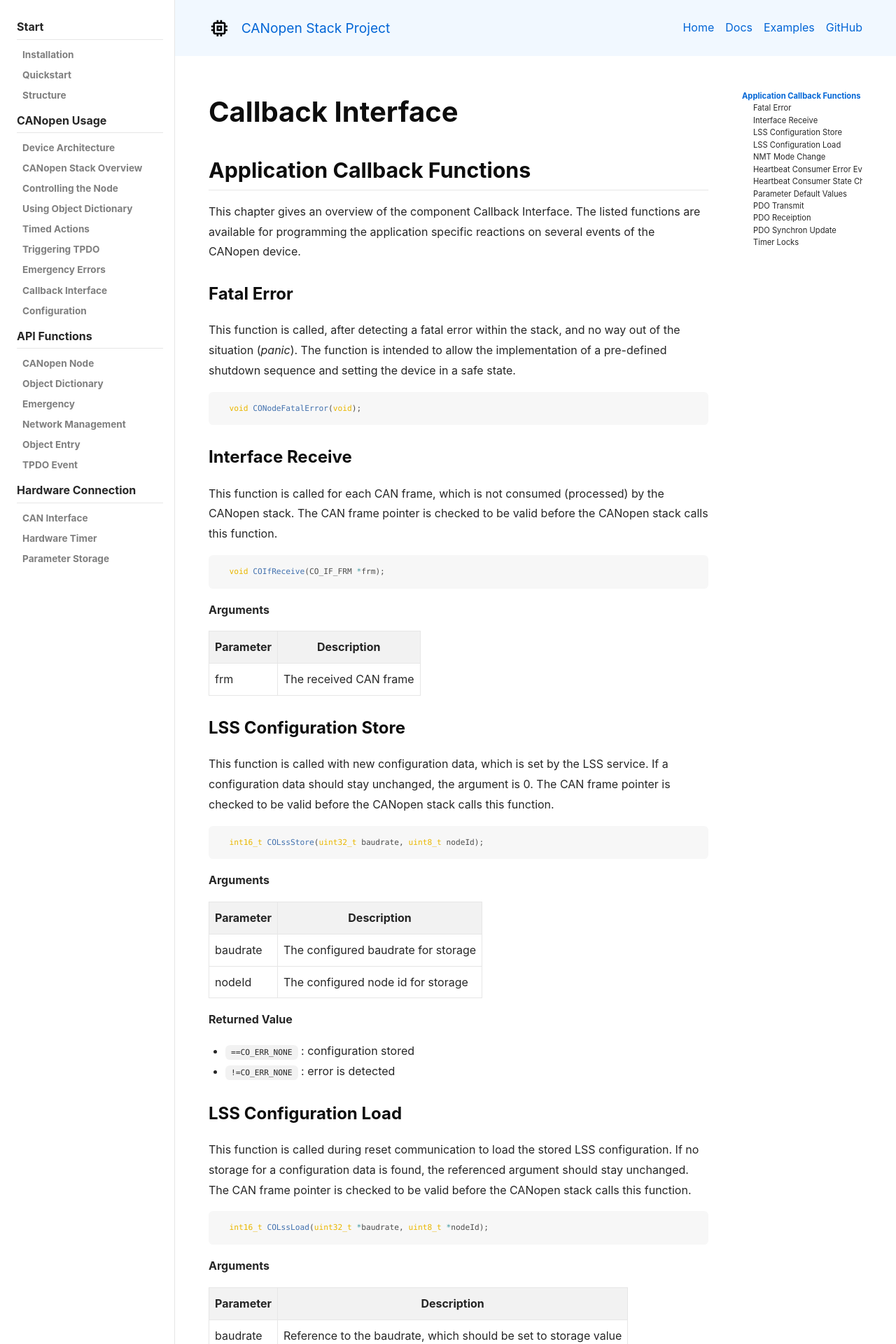
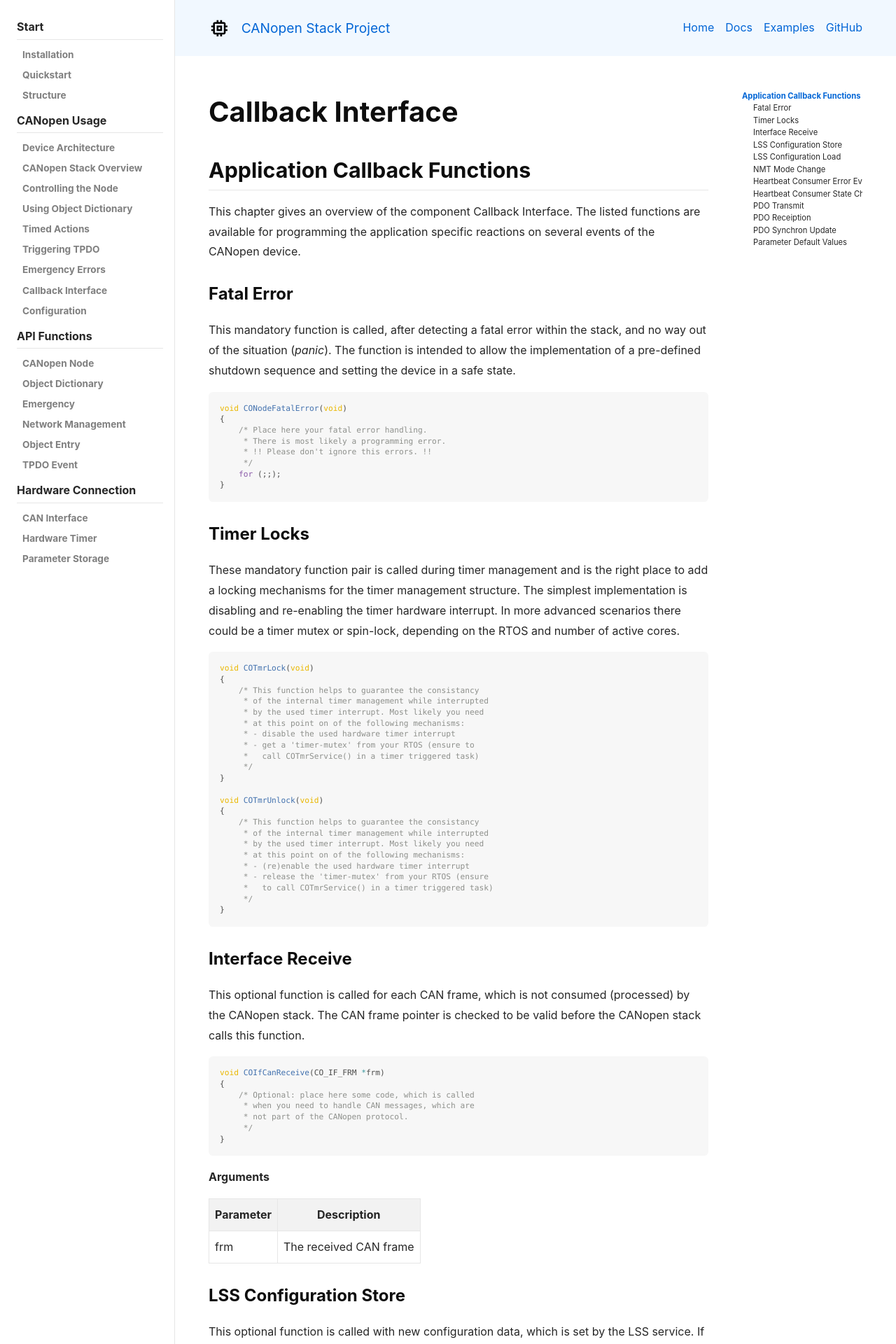
Before and after one commit to embedded-office/canopen-stack, a Jekyll site: the page built from docs/docs/usecase/callbacks.md, in a window 1280 px wide. Shown: the top 1920 px of the page at 70% size. Built offline with Jekyll 4.4.1, drawn with Linux system fonts in a browser that asks for light colours; nearby versions of some CDN libraries; some of the changed text lies outside the part shown.

Commit message:
improve documentation for callback functions

````diff
--- a/docs/docs/usecase/callbacks.md
+++ b/docs/docs/usecase/callbacks.md
@@ -14,19 +14,63 @@ This chapter gives an overview of the component Callback Interface. The listed f
 
 ### Fatal Error
 
-This function is called, after detecting a fatal error within the stack, and no way out of the situation (*panic*). The function is intended to allow the implementation of a pre-defined shutdown sequence and setting the device in a safe state.
+This mandatory function is called, after detecting a fatal error within the stack, and no way out of the situation (*panic*). The function is intended to allow the implementation of a pre-defined shutdown sequence and setting the device in a safe state.
 
 ```c
-  void CONodeFatalError(void);
+void CONodeFatalError(void)
+{
+    /* Place here your fatal error handling.
+     * There is most likely a programming error.
+     * !! Please don't ignore this errors. !!
+     */
+    for (;;);
+}
+```
+
+
+### Timer Locks
+
+These mandatory function pair is called during timer management and is the right place to add a locking mechanisms for the timer management structure. The simplest implementation is disabling and re-enabling the timer hardware interrupt. In more advanced scenarios there could be a timer mutex or spin-lock, depending on the RTOS and number of active cores.
+
+```c
+void COTmrLock(void)
+{
+    /* This function helps to guarantee the consistancy
+     * of the internal timer management while interrupted
+     * by the used timer interrupt. Most likely you need
+     * at this point on of the following mechanisms:
+     * - disable the used hardware timer interrupt
+     * - get a 'timer-mutex' from your RTOS (ensure to
+     *   call COTmrService() in a timer triggered task)
+     */
+}
+
+void COTmrUnlock(void)
+{
+    /* This function helps to guarantee the consistancy
+     * of the internal timer management while interrupted
+     * by the used timer interrupt. Most likely you need
+     * at this point on of the following mechanisms:
+     * - (re)enable the used hardware timer interrupt
+     * - release the 'timer-mutex' from your RTOS (ensure
+     *   to call COTmrService() in a timer triggered task)
+     */
+}
 ```
 
 
 ### Interface Receive
 
-This function is called for each CAN frame, which is not consumed (processed) by the CANopen stack. The CAN frame pointer is checked to be valid before the CANopen stack calls this function.
+This optional function is called for each CAN frame, which is not consumed (processed) by the CANopen stack. The CAN frame pointer is checked to be valid before the CANopen stack calls this function.
 
 ```c
-  void COIfReceive(CO_IF_FRM *frm);
+void COIfCanReceive(CO_IF_FRM *frm)
+{
+    /* Optional: place here some code, which is called
+     * when you need to handle CAN messages, which are
+     * not part of the CANopen protocol.
+     */
+}
 ```
 
 **Arguments**
@@ -38,10 +82,17 @@ This function is called for each CAN frame, which is not consumed (processed) by
 
 ### LSS Configuration Store
 
-This function is called with new configuration data, which is set by the LSS service. If a configuration data should stay unchanged, the argument is 0. The CAN frame pointer is checked to be valid before the CANopen stack calls this function.
+This optional function is called with new configuration data, which is set by the LSS service. If a configuration data should stay unchanged, the argument is 0. The CAN frame pointer is checked to be valid before the CANopen stack calls this function.
 
 ```c
-  int16_t COLssStore(uint32_t baudrate, uint8_t nodeId);
+int16_t COLssStore(uint32_t baudrate, uint8_t nodeId)
+{
+    /* Optional: place here some code, which is called
+     * when LSS client is in use and the CANopen node
+     * needs to store updated values.
+     */
+    return (0u);
+}
 ```
 
 **Arguments**
@@ -53,16 +104,23 @@ This function is called with new configuration data, which is set by the LSS ser
 
 **Returned Value**
 
-- `==CO_ERR_NONE` : configuration stored
-- `!=CO_ERR_NONE` : error is detected
+- `==0` : configuration stored
+- `!=0` : error is detected
 
 
 ### LSS Configuration Load
 
-This function is called during reset communication to load the stored LSS configuration. If no storage for a configuration data is found, the referenced argument should stay unchanged. The CAN frame pointer is checked to be valid before the CANopen stack calls this function.
+This optional function is called during reset communication to load the stored LSS configuration. If no storage for a configuration data is found, the referenced argument should stay unchanged. The CAN frame pointer is checked to be valid before the CANopen stack calls this function.
 
 ```c
-  int16_t COLssLoad(uint32_t *baudrate, uint8_t *nodeId);
+int16_t COLssLoad(uint32_t *baudrate, uint8_t *nodeId)
+{
+    /* Optional: place here some code, which is called
+     * when LSS client is in use and the CANopen node
+     * is initialized.
+     */
+    return (0u);
+}
 ```
 
 **Arguments**
@@ -74,16 +132,21 @@ This function is called during reset communication to load the stored LSS config
 
 **Returned Value**
 
-- `==CO_ERR_NONE` : configuration loaded
-- `!=CO_ERR_NONE` : error is detected
+- `==0` : configuration loaded
+- `!=0` : error is detected
 
 
 ### NMT Mode Change
 
-This function is called when the NMT mode is changed. The nmt object pointer is checked to be valid before the CANopen stack calls this function.
+This optional function is called when the NMT mode is changed. The nmt object pointer is checked to be valid before the CANopen stack calls this function.
 
 ```c
-  void CONmtModeChange(CO_NMT *nmt, CO_MODE mode);
+void CONmtModeChange(CO_NMT *nmt, CO_MODE mode)
+{
+    /* Optional: place here some code, which is called
+     * when a NMT mode change is initiated.
+     */
+}
 ```
 
 **Arguments**
@@ -96,10 +159,16 @@ This function is called when the NMT mode is changed. The nmt object pointer is
 
 ### Heartbeat Consumer Error Event
 
-This function is called when a heartbeat consumer monitor timer elapses, before receiving the corresponding heartbeat message. The node pointer is checked to be valid before the CANopen stack calls this function.
+This optional function is called when a heartbeat consumer monitor timer elapses, before receiving the corresponding heartbeat message. The node pointer is checked to be valid before the CANopen stack calls this function.
 
 ```c
-  void CONmtHbConsEvent(CO_NMT *nmt, uint8_t nodeId);
+void CONmtHbConsEvent(CO_NMT *nmt, uint8_t nodeId)
+{
+    /* Optional: place here some code, which is called
+     * called when heartbeat consumer is in use and
+     * detects an error on monitored node(s).
+     */
+}
 ```
 
 **Arguments**
@@ -112,10 +181,16 @@ This function is called when a heartbeat consumer monitor timer elapses, before
 
 ### Heartbeat Consumer State Change
 
-This function is called when a heartbeat consumer monitor detects a state change, of a monitored node. The node pointer is checked to be valid before the CANopen stack calls this function.
+This optional function is called when a heartbeat consumer monitor detects a state change, of a monitored node. The node pointer is checked to be valid before the CANopen stack calls this function.
 
 ```c
-  void CONmtHbConsChange(CO_NMT *nmt, uint8_t nodeId, CO_MODE mode);
+void CONmtHbConsChange(CO_NMT *nmt, uint8_t nodeId, CO_MODE mode)
+{
+    /* Optional: place here some code, which is called
+     * when heartbeat consumer is in use and detects a
+     * NMT state change on monitored node(s).
+     */
+}
 ```
 
 **Arguments**
@@ -127,32 +202,18 @@ This function is called when a heartbeat consumer monitor detects a state change
 | mode | The new received node state of the monitored node |
 
 
-### Parameter Default Values
+### PDO Transmit
 
-This callback function will be called during restoring the default values of a parameter group. The function is responsible for setting the factory defaults in the current parameter group memory. The parameter group info pointer is checked to be valid before the CANopen stack calls this function.
+This optional function is called just before the PDO transmission will send the PDO message frame to the CANopen network.
 
 ```c
-  int16_t COParaDefault(CO_PARA *pg);
-```
-
-**Arguments**
-
-| Parameter | Description |
-| --- | --- |
-| pg | Ptr to parameter group info |
-
-**Returned Value**
-
-- `=0` : parameter default values successful set
-- `<0` : error is detected and function aborted
-
-
-### PDO Transmit
-
-This function is called just before the PDO transmission will send the PDO message frame to the CANopen network.
-
-```c
-  void COPdoTransmit(CO_IF_FRM *frm);
+void COPdoTransmit(CO_IF_FRM *frm)
+{
+    /* Optional: place here some code, which is called
+     * just before a PDO is transmitted. You may adjust
+     * the given CAN frame which is send afterwards.
+     */
+}
 ```
 
 **Arguments**
@@ -164,10 +225,19 @@ This function is called just before the PDO transmission will send the PDO messa
 
 ### PDO Receiption
 
-This function is called just before the PDO receiption will distribute the PDO message frame into the object dictionary. This callback function is able to *consume* the PDO message frame, e.g. the distribution into the object dictionary will be skipped. Furthermore without *consuming* the PDO message frame, this function could modify the received data before distribution takes place.
+This optional function is called just before the PDO receiption will distribute the PDO message frame into the object dictionary. This callback function is able to *consume* the PDO message frame, e.g. the distribution into the object dictionary will be skipped. Furthermore without *consuming* the PDO message frame, this function could modify the received data before distribution takes place.
 
 ```c
-  int16_t COPdoReceive(CO_IF_FRM *frm);
+int16_t COPdoReceive(CO_IF_FRM *frm)
+{
+    /* Optional: place here some code, which is called
+     * right after receiving a PDO. You may adjust
+     * the given CAN frame which is written into the
+     * object dictionary afterwards or suppress the
+     * write operation.
+     */
+    return(0u);
+}
 ```
 
 **Arguments**
@@ -184,10 +254,16 @@ This function is called just before the PDO receiption will distribute the PDO m
 
 ### PDO Synchron Update
 
-This function is called after a synchronized PDO is received and the data is distributed into the object dictionary.
+This optional function is called after a synchronized PDO is received and the data is distributed into the object dictionary.
 
 ```c
-  void COPdoSyncUpdate(CO_RPDO *pdo);
+void COPdoSyncUpdate(CO_RPDO *pdo)
+{
+    /* Optional: place here some code, which is called
+     * right after the object dictionary update due to
+     * a synchronized PDO.
+     */
+}
 ```
 
 **Arguments**
@@ -197,11 +273,27 @@ This function is called after a synchronized PDO is received and the data is dis
 | pdo | Pointer to received and synchron processed RPDO |
 
 
-### Timer Locks
+### Parameter Default Values
 
-These function pair is called during timer management and is the right place to add a locking mechanisms for the timer management structure. The simplest implementation is disabling and re-enabling the timer hardware interrupt. In more advanced scenarios there could be a timer mutex or spin-lock, depending on the RTOS and number of active cores.
+This optional function will be called during restoring the default values of a parameter group. The function is responsible for setting the factory defaults in the current parameter group memory. The parameter group info pointer is checked to be valid before the CANopen stack calls this function.
 
 ```c
-  void COTmrLock(void);
-  void COTmrUnlock(void);
+int16_t COParaDefault(CO_PARA *pg)
+{
+    /* Optional: place here some code, which is called
+     * when a parameter group is restored to factory
+     * settings.
+     */
+}
 ```
+
+**Arguments**
+
+| Parameter | Description |
+| --- | --- |
+| pg | Ptr to parameter group info |
+
+**Returned Value**
+
+- `=0` : parameter default values successful set
+- `<0` : error is detected and function aborted
````
Also changed, not shown: README.md, 1 other file.
